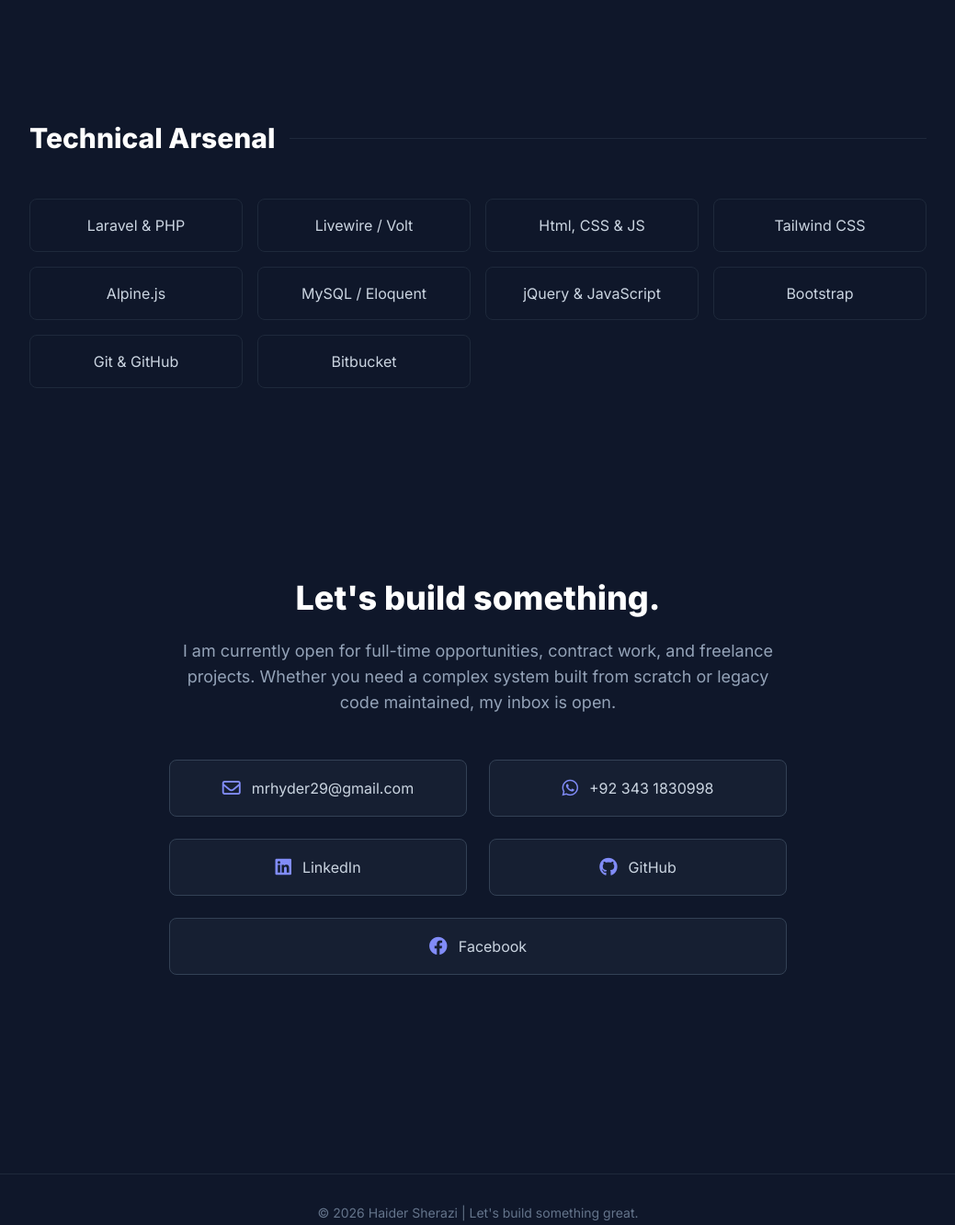
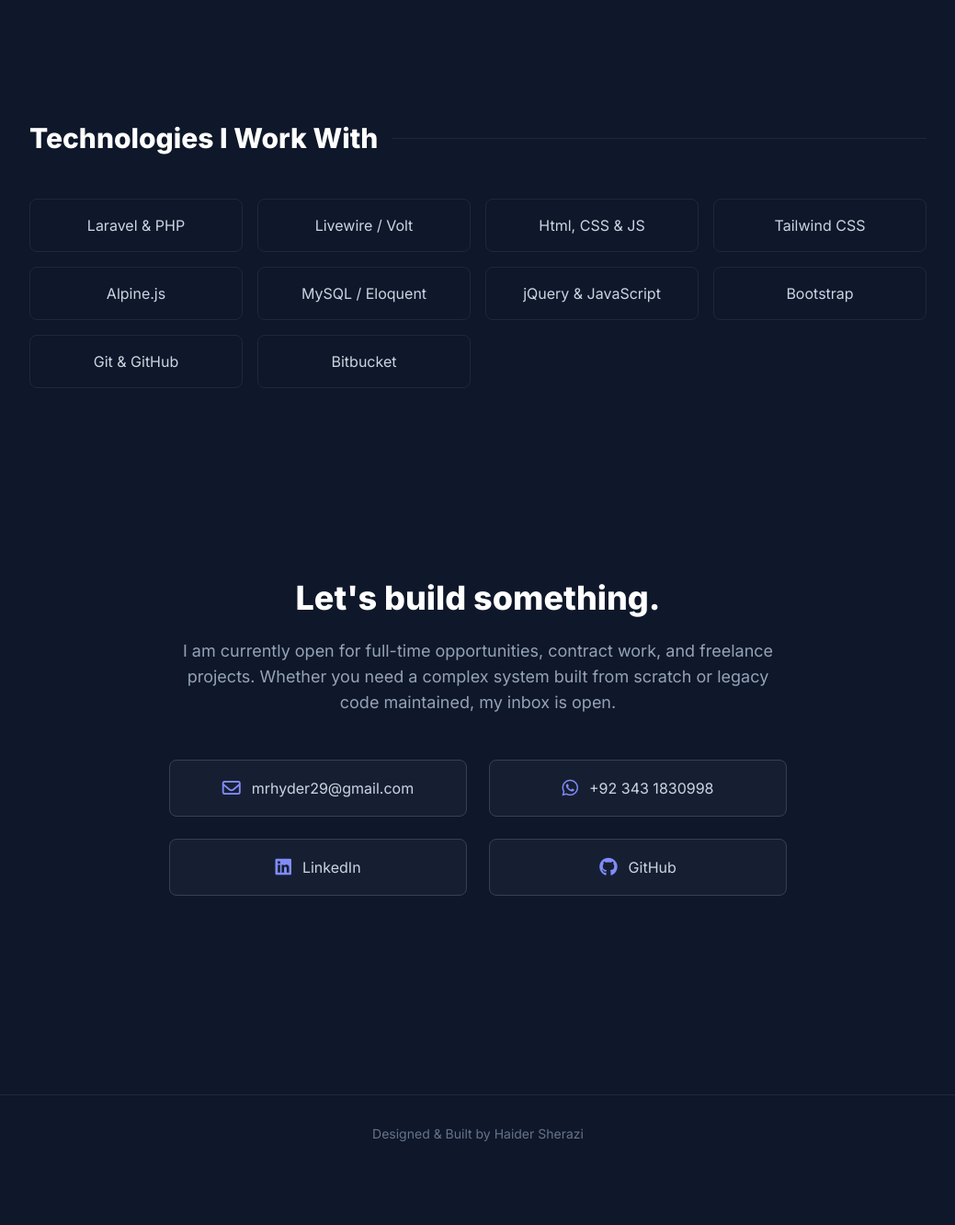
Before and after one commit to haiderSherazi001/portfolio, a plain HTML site: page index.html in a window 1280 px wide. Shown: the part 2460-3792 px from the top of the page at 92% size, without its empty margins (120-1159 px from the left). After the commit the page ends 3735 px from the top, so only its background shows below. Drawn offline with nearby package versions, Linux system fonts and the light colour scheme.

```diff
--- a/index.html
+++ b/index.html
@@ -132,7 +132,7 @@
 
     <section id="skills" class="py-20 px-6 max-w-5xl mx-auto">
         <div class="flex items-center gap-4 mb-12">
-            <h2 class="text-3xl font-bold text-white">Technical Arsenal</h2>
+            <h2 class="text-3xl font-bold text-white">Technologies I Work With</h2>
             <div class="h-px bg-slate-800 flex-1"></div>
         </div>
 
@@ -157,7 +157,7 @@
         </p>
 
         <div class="grid grid-cols-1 sm:grid-cols-2 gap-6 max-w-2xl mx-auto mb-12">
-            <a href="https://mail.google.com/mail/u/0/#inbox?compose=new" target="_blank" class="flex items-center justify-center gap-3 p-4 bg-slate-800/50 border border-slate-700 rounded-lg hover:border-indigo-500 transition-colors text-slate-300 hover:text-white">
+            <a href="mailto:mrhyder29@gmail.com" target="_blank" class="flex items-center justify-center gap-3 p-4 bg-slate-800/50 border border-slate-700 rounded-lg hover:border-indigo-500 transition-colors text-slate-300 hover:text-white">
                 <i class="fa-regular fa-envelope text-xl text-indigo-400"></i>
                 <span class="font-medium">mrhyder29@gmail.com</span>
             </a>
@@ -173,15 +173,11 @@
                 <i class="fa-brands fa-github text-xl text-indigo-400"></i>
                 <span class="font-medium">GitHub</span>
             </a>
-            <a href="https://web.facebook.com/sherixd/" target="_blank" class="sm:col-span-2 flex items-center justify-center gap-3 p-4 bg-slate-800/50 border border-slate-700 rounded-lg hover:border-indigo-500 transition-colors text-slate-300 hover:text-white">
-                <i class="fa-brands fa-facebook text-xl text-indigo-400"></i>
-                <span class="font-medium">Facebook</span>
-            </a>
         </div>
     </section>
 
     <footer class="py-8 text-center text-slate-500 text-sm border-t border-slate-800 mt-10">
-        <p>&copy; 2026 Haider Sherazi | Let's build something great.</p>
+        <p>Designed & Built by Haider Sherazi</p>
     </footer>
 
 </body>
```
